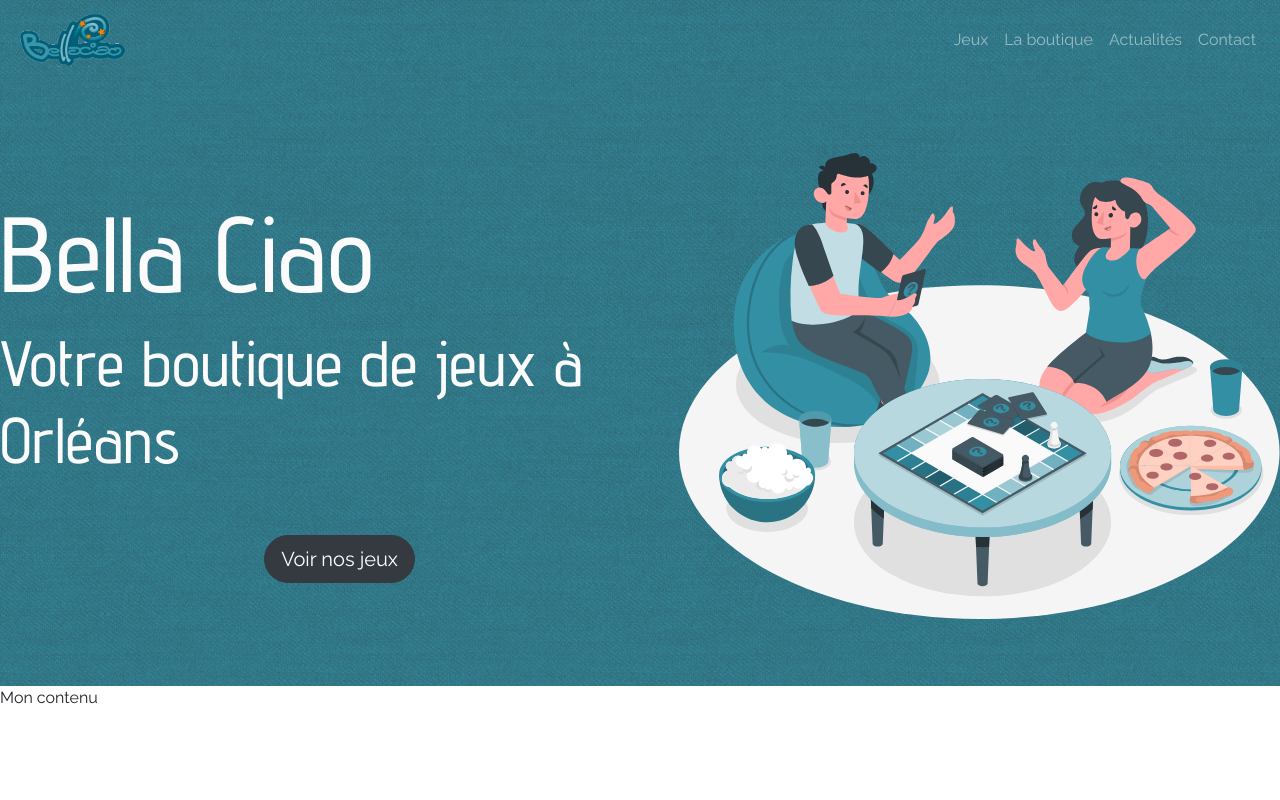
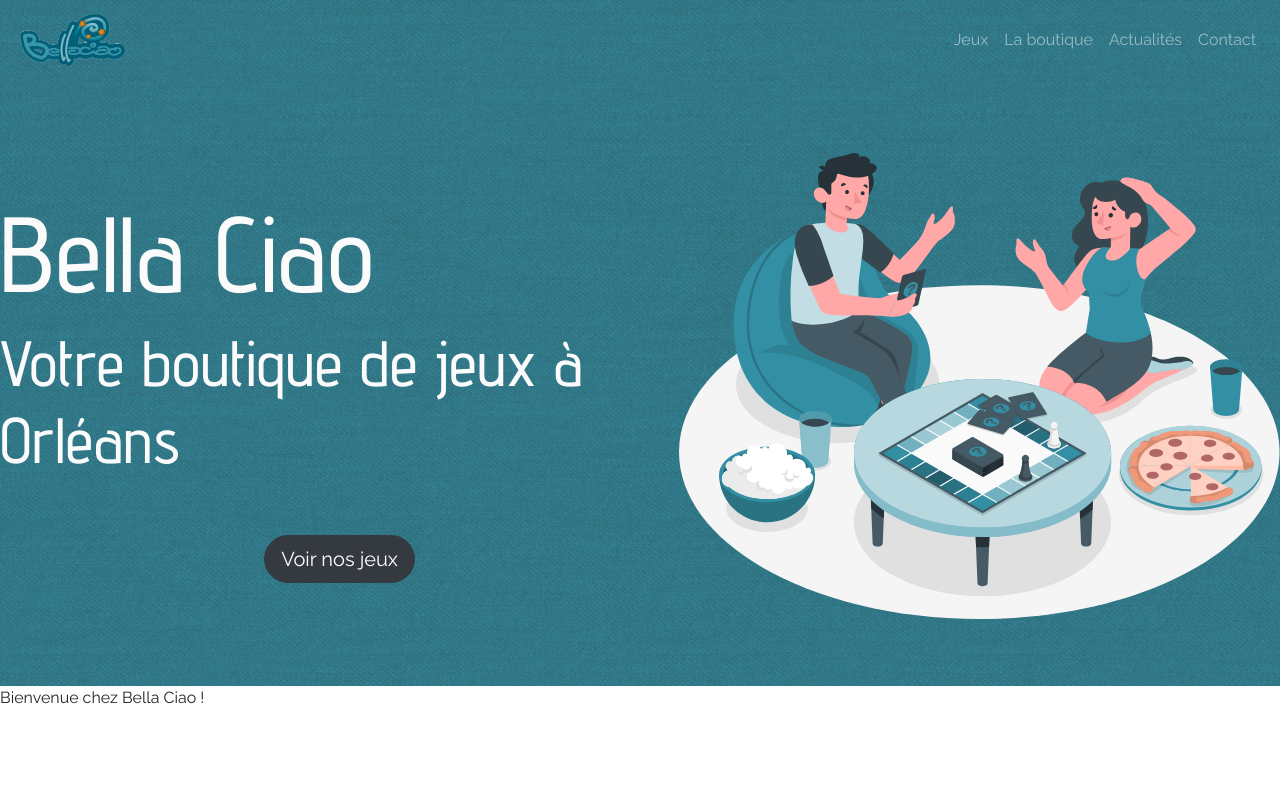
Before and after one commit to WildCodeSchool/orleans-php-202009-livecoding-bellaciao, a PHP site: template src/View/Home/index.html.twig in a window 1280 px wide. Run offline with PHP 8.4, Linux system fonts and the light colour scheme; the template is opened without the code that fills it, so the values that code supplies are empty; some libraries are stand-ins or nearby versions.

Commit message:
modif home

```diff
--- a/src/View/Home/index.html.twig
+++ b/src/View/Home/index.html.twig
@@ -16,5 +16,5 @@
 {% endblock %}
 
 {% block content %}
-    Mon contenu
+    Bienvenue chez Bella Ciao !
 {% endblock %}
```
